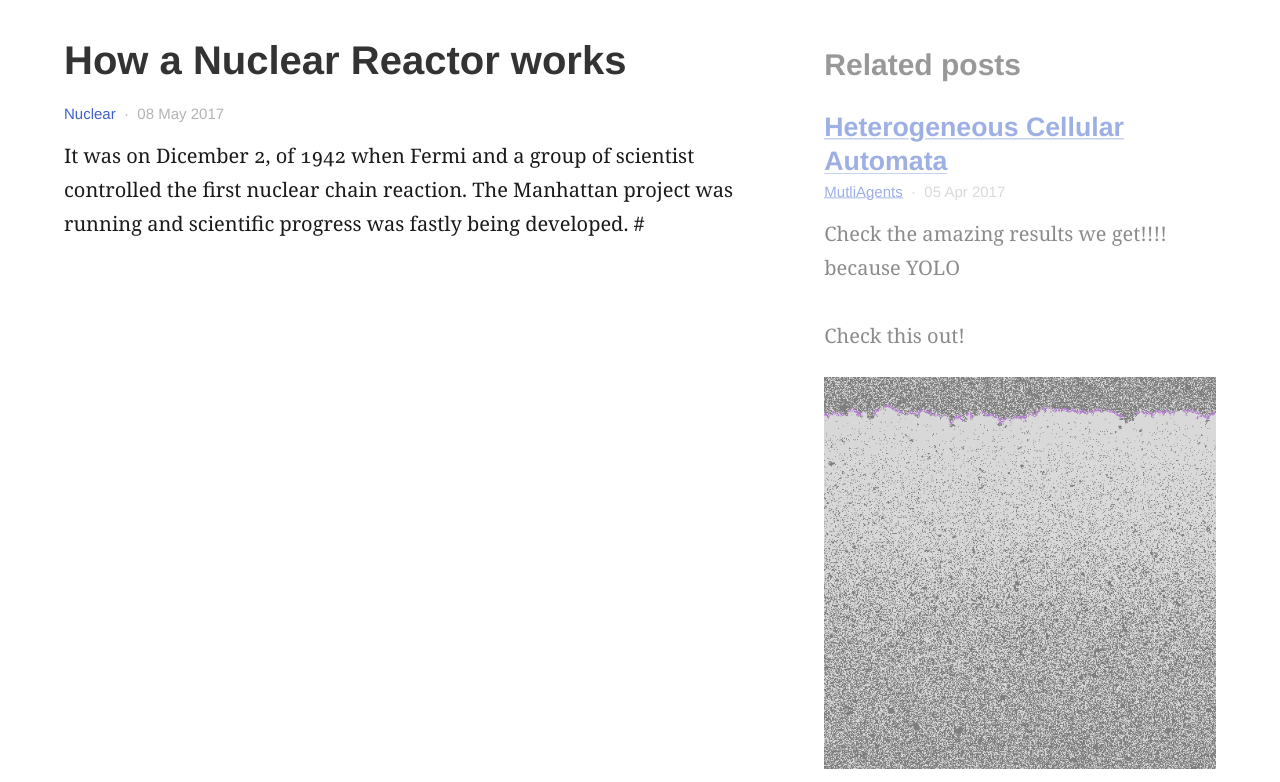
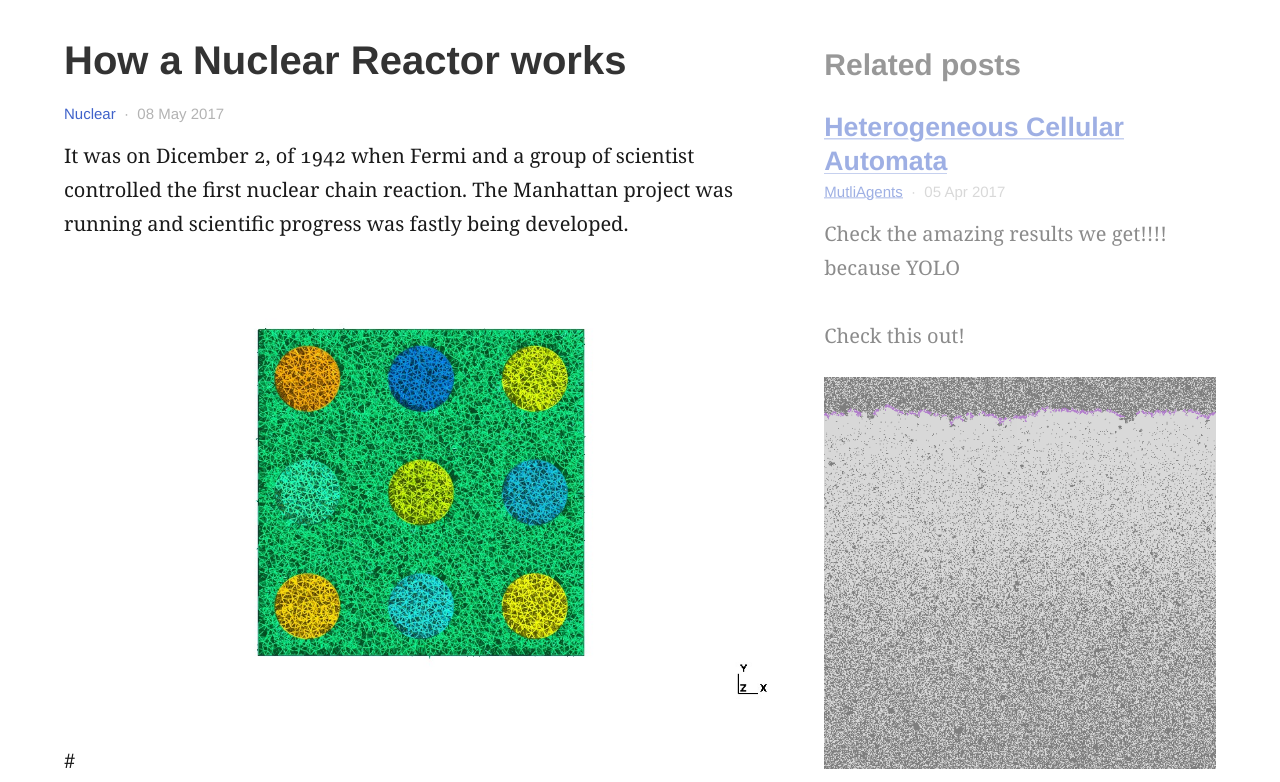
Before and after one commit to GG1991/nfpe, a Jekyll site: the page built from _posts/2017-05-08-guid.md, in a window 1280 px wide and 900 px high, scrolled down 310 px, cut to the strip 118-900 px from the top of the window. Built offline with Jekyll 4.4.1, drawn with Linux system fonts in a browser that asks for light colours; comment, search, counter and statistics services are not loaded.

Commit message:
adding a figure to my first post on nuclear

```diff
--- a/_posts/2017-05-08-guid.md
+++ b/_posts/2017-05-08-guid.md
@@ -7,4 +7,6 @@ feature_image: "https://unsplash.it/1200/400?image=200"
 
 It was on Dicember 2, of 1942 when Fermi and a group of scientist controlled the first nuclear chain reaction. The
 Manhattan project was running and scientific progress was fastly being developed.
+
+{% include figure.html image="/assets/simu/nuclear/fuel_1.jpg" position="center" %}
 #
```
Also changed, not shown: assets/simu/nuclear/fuel_1.jpg (added).
